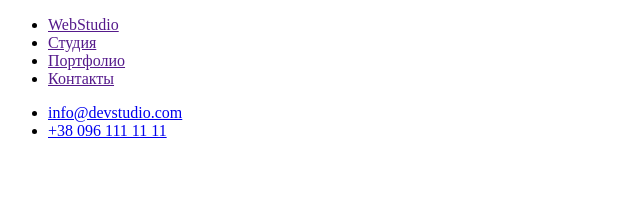
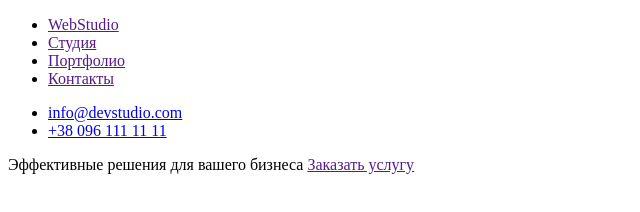
Before and after one commit to NadiaEismont/goit-markup-hw-01, a plain HTML site: page index.html in a window 1280 px wide. Shown: the whole page, without its empty margins (0-640 px from the left). Drawn offline with Linux system fonts and the light colour scheme.

Commit message:
Update index.html

```diff
--- a/index.html
+++ b/index.html
@@ -28,7 +28,13 @@
     </nav>
 </header>
 <main>
-    <!-- Main content-->
+    <!-- Герой-->
+    <div>
+    <section>
+      <hi>Эффективные решения для вашего бизнеса</hi>
+      <a href="">Заказать услугу</a>
+    </section>
+    </div>
 </main>
 <footer>
     <!--copyrihgting-->
```
